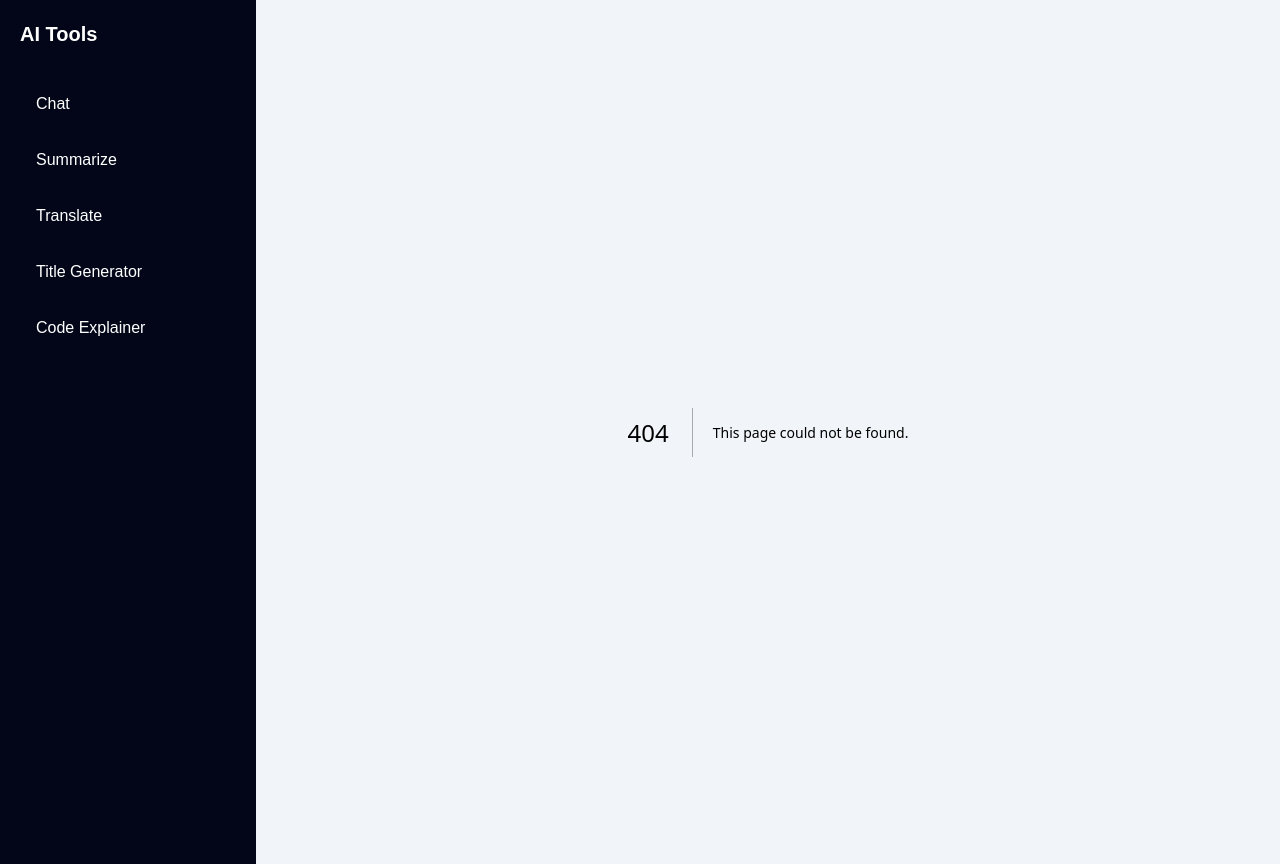
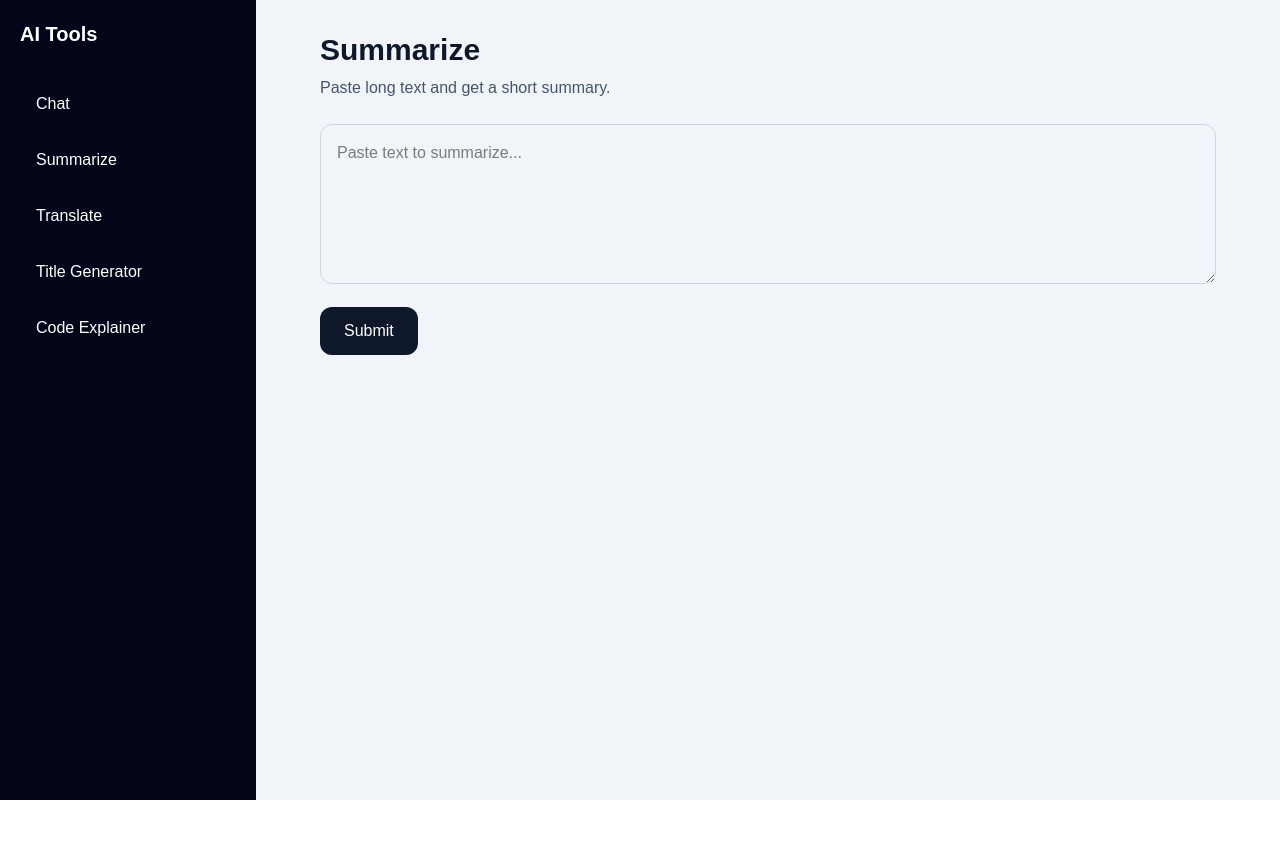
Before and after one commit to juberu315/simple-ai-tools-dashboard, a Next.js app: page /summarize in a window 1280 px wide. Before the commit this address had no page. After the commit the page ends 800 px from the top, so only its background shows below. Built offline with nearby package versions, Linux system fonts and the light colour scheme; no server answers.

Commit message:
feat/build summarize page

```diff
--- /dev/null
+++ b/app/summarize/page.tsx
@@ -0,0 +1,12 @@
+import AIToolForm from "@/components/AIToolForm";
+
+export default function SummarizePage() {
+  return (
+    <AIToolForm
+      title="Summarize"
+      description="Paste long text and get a short summary."
+      endpoint="summarize"
+      placeholder="Paste text to summarize..."
+    />
+  );
+}
```
